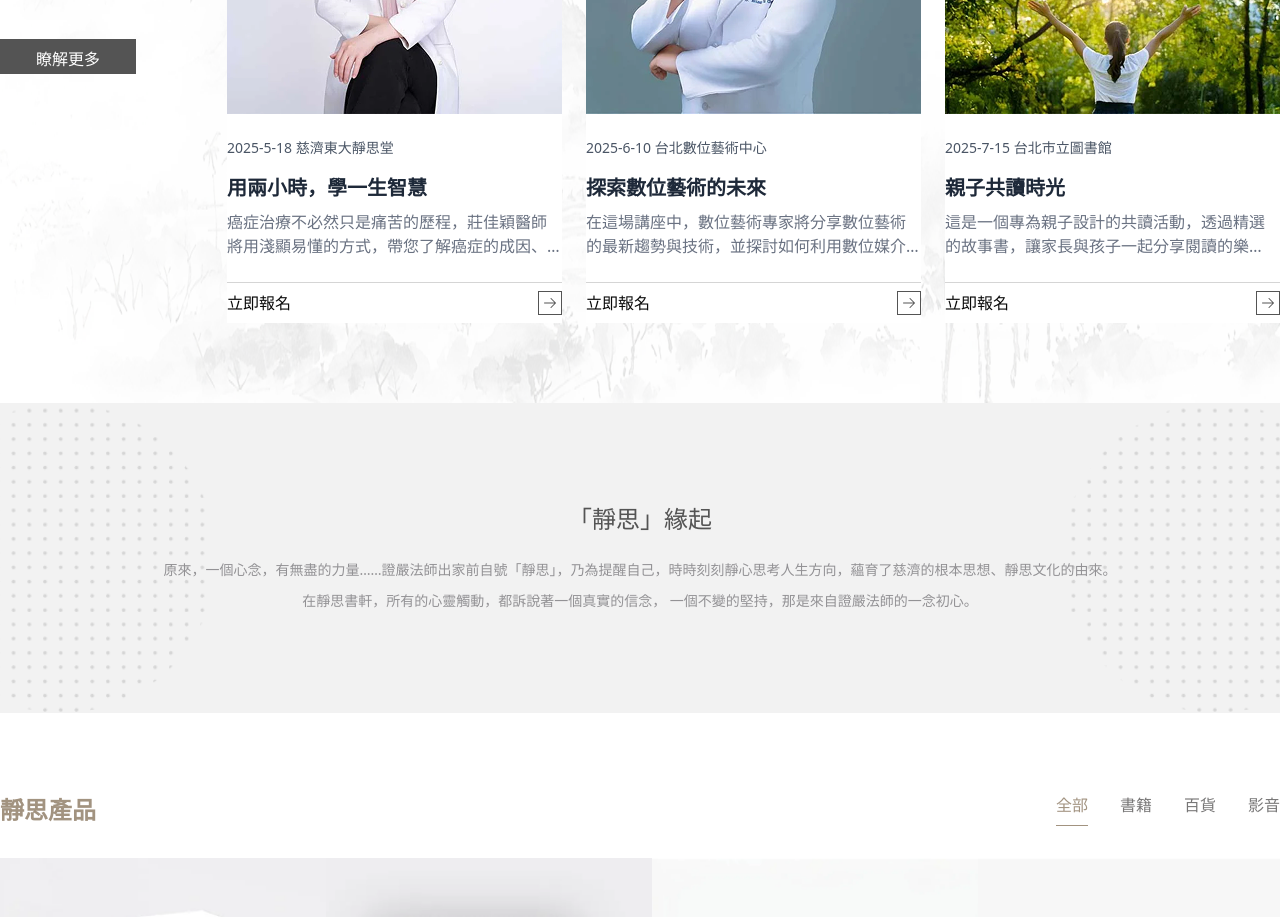
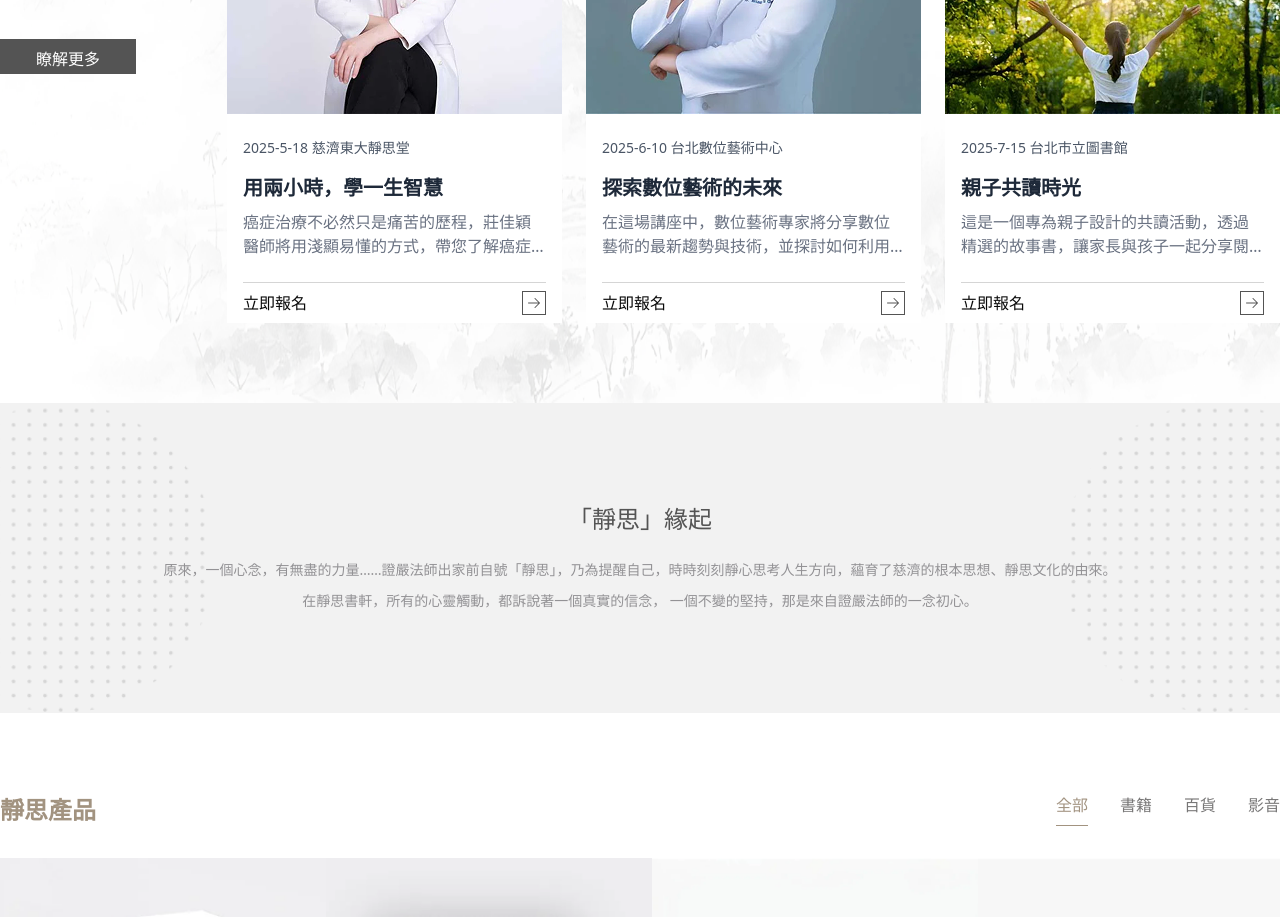
Before and after one commit to u88803494/buddhistShop, a Next.js app: page / in a window 1280 px wide. Shown: the part 2620-3537 px from the top of the page. Built offline with nearby package versions, Linux system fonts and the light colour scheme.

Commit message:
refactor: Adjust padding in ActivityCard component for improved layout - Added horizontal padding to the container for better spacing and visual consistency.

```diff
--- a/src/app/components/LatestNewsSection/ActivityCard.tsx
+++ b/src/app/components/LatestNewsSection/ActivityCard.tsx
@@ -24,7 +24,7 @@ const ActivityCard: React.FC<ActivityCardProps> = ({ activity }) => {
         />
       </div>
 
-      <div className="mt-6">
+      <div className="mt-6 px-4">
         <div className="text-sm text-gray-600 mb-2">
           <p>
             {activity.date} {activity.position}
```
